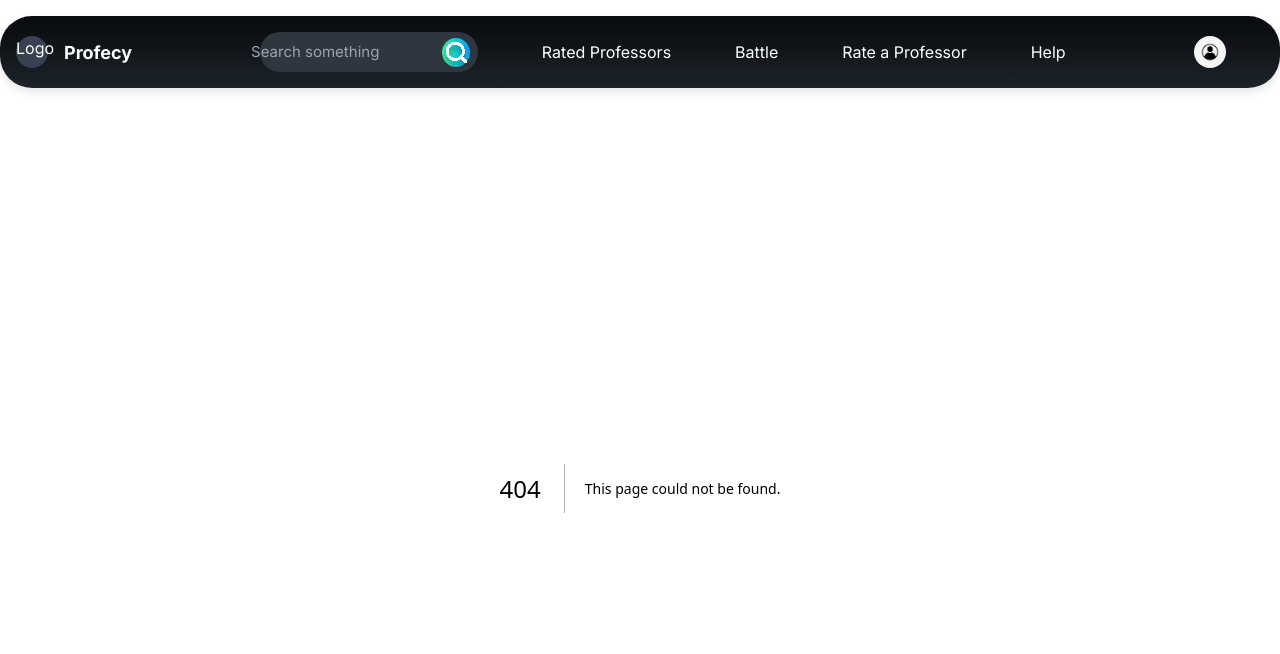
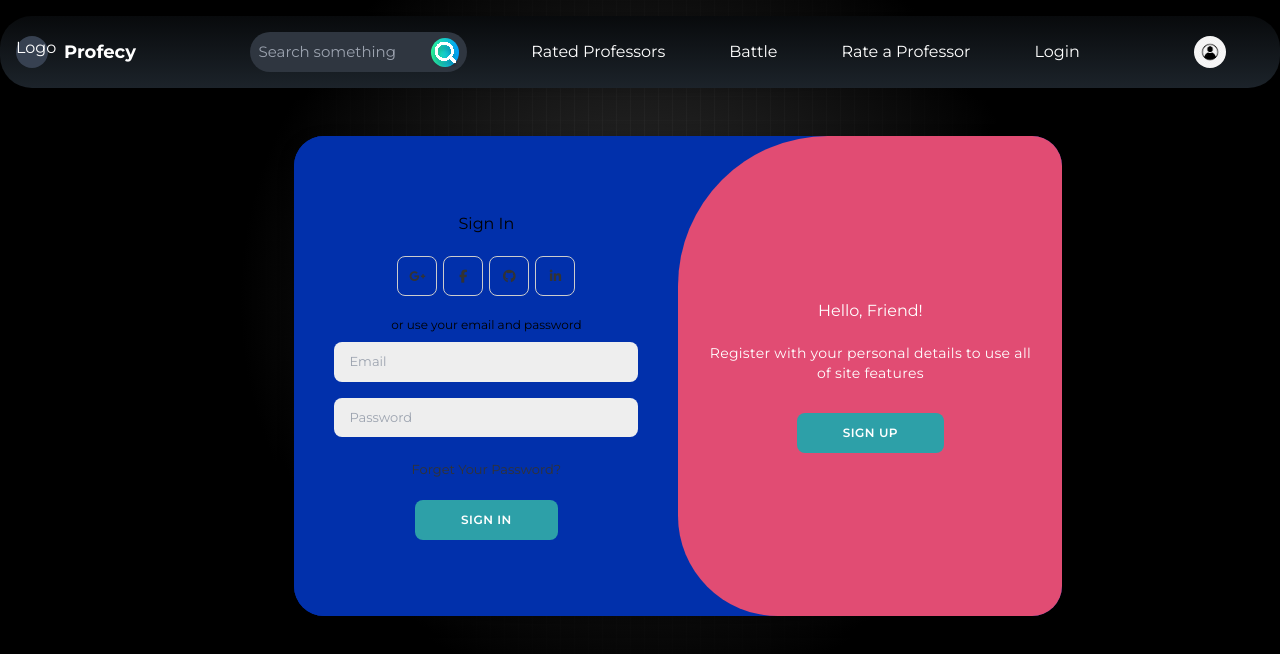
Before and after one commit to NitinTheGreat/Profecy, a Next.js app: page /login in a window 1280 px wide. Before the commit this address had no page. Shown: the top 654 px of the page. Built offline with nearby package versions, Linux system fonts and the light colour scheme.

Commit message:
till login page

```diff
--- /dev/null
+++ b/app/login/page.js
@@ -0,0 +1,86 @@
+'use client'
+import React, { useState } from 'react';
+import '../../styles/login.css';
+
+const Login = () => {
+  const [isRegisterActive, setIsRegisterActive] = useState(false);
+
+  const handleRegisterClick = () => {
+    setIsRegisterActive(true);
+  };
+
+  const handleLoginClick = () => {
+    setIsRegisterActive(false);
+  };
+
+  return (
+    <div className={`container ${isRegisterActive ? 'active' : ''}`} id="container">
+      <div className="form-container sign-up">
+        <form>
+          <h1>Create Account</h1>
+          <div className="social-icons">
+            <a href="#" className="icon">
+              <i className="fab fa-google-plus-g"></i>
+            </a>
+            <a href="#" className="icon">
+              <i className="fab fa-facebook-f"></i>
+            </a>
+            <a href="#" className="icon">
+              <i className="fab fa-github"></i>
+            </a>
+            <a href="#" className="icon">
+              <i className="fab fa-linkedin-in"></i>
+            </a>
+          </div>
+          <span>or use your email for registration</span>
+          <input type="text" placeholder="Name" />
+          <input type="email" placeholder="Email" />
+          <input type="password" placeholder="Password" />
+          <button>Sign Up</button>
+        </form>
+      </div>
+      <div className="form-container sign-in">
+        <form>
+          <h1>Sign In</h1>
+          <div className="social-icons">
+            <a href="#" className="icon">
+              <i className="fab fa-google-plus-g"></i>
+            </a>
+            <a href="#" className="icon">
+              <i className="fab fa-facebook-f"></i>
+            </a>
+            <a href="#" className="icon">
+              <i className="fab fa-github"></i>
+            </a>
+            <a href="#" className="icon">
+              <i className="fab fa-linkedin-in"></i>
+            </a>
+          </div>
+          <span>or use your email and password</span>
+          <input type="email" placeholder="Email" />
+          <input type="password" placeholder="Password" />
+          <a href="#">Forget Your Password?</a>
+          <button>Sign In</button>
+        </form>
+      </div>
+      <div className="toggle-container">
+        <div className="toggle">
+          <div className="toggle-panel toggle-left">
+            <h1>Welcome Back!</h1>
+            <p>Enter your personal details to use all of site features</p>
+            <button className={isRegisterActive ? '' : 'hidden'} onClick={handleLoginClick}>Sign In</button>
+          </div>
+          <div className="toggle-panel toggle-right">
+            <h1>Hello, Friend!</h1>
+            <p>
+              Register with your personal details to use all of site features
+            </p>
+            <button className={!isRegisterActive ? '' : 'hidden'} onClick={handleRegisterClick}>Sign Up</button>
+          </div>
+        </div>
+      </div>
+    </div>
+  );
+};
+
+export default Login;
--- a/components/Navbar.js
+++ b/components/Navbar.js
@@ -44,7 +44,7 @@
         <Link href="/rated">Rated Professors</Link>
         <Link href="/battle">Battle</Link>
         <Link href="/rate">Rate a Professor</Link>
-        <Link href="/help">Help</Link>
+        <Link href="/login">Login</Link>
       </div>
       <div className="profile">
         <Image
--- a/package.json
+++ b/package.json
@@ -9,6 +9,7 @@
     "lint": "next lint"
   },
   "dependencies": {
+    "@fortawesome/fontawesome-free": "^6.5.2",
     "clsx": "^2.1.1",
     "framer-motion": "^11.2.10",
     "next": "14.2.3",
--- /dev/null
+++ b/styles/login.css
@@ -0,0 +1,215 @@
+@import url('https://fonts.googleapis.com/css2?family=Montserrat:wght@300;400;500;600;700&display=swap');
+@import '~@fortawesome/fontawesome-free/css/all.min.css';
+*{
+    margin: 0;
+    padding: 0;
+    box-sizing: border-box;
+    font-family: 'Montserrat', sans-serif;
+}
+
+body{
+    /* background-color: #c9d6ff;
+    background: linear-gradient(to right, #e2e2e2, #c9d6ff); */
+
+    /* height: 100vh; */
+}
+
+.container{
+    display: flex;
+    align-items: center;
+    justify-content: center;
+    flex-direction: column;
+    background-color: #0130ab; /*here*/
+    border-radius: 30px;
+    box-shadow: 0 5px 15px rgba(0, 0, 0, 0.35);
+    position: relative;
+    overflow: hidden;
+    width: 768px;
+    max-width: 100%;
+    min-height: 480px;
+    margin-left: 23vw;
+    margin-top: 6vh;
+}
+
+.container p{
+    font-size: 14px;
+    line-height: 20px;
+    letter-spacing: 0.3px;
+    margin: 20px 0;
+}
+
+.container span{
+    font-size: 12px;
+}
+
+.container a{
+    color: #333;
+    font-size: 13px;
+    text-decoration: none;
+    margin: 15px 0 10px;
+}
+
+.container button{
+    background-color: #2da0a8;
+    color: #fff;
+    font-size: 12px;
+    padding: 10px 45px;
+    border: 1px solid transparent;
+    border-radius: 8px;
+    font-weight: 600;
+    letter-spacing: 0.5px;
+    text-transform: uppercase;
+    margin-top: 10px;
+    cursor: pointer;
+}
+
+.container button.hidden{
+    background-color: transparent;
+    border-color: #fff;
+}
+
+.container form{
+    background-color: #0130ab; /*here*/
+    display: flex;
+    align-items: center;
+    justify-content: center;
+    flex-direction: column;
+    padding: 0 40px;
+    height: 100%;
+}
+
+.container input{
+    background-color: #eee;
+    border: none;
+    margin: 8px 0;
+    padding: 10px 15px;
+    font-size: 13px;
+    border-radius: 8px;
+    width: 100%;
+    outline: none;
+}
+
+.form-container{
+    position: absolute;
+    top: 0;
+    height: 100%;
+    transition: all 0.6s ease-in-out;
+}
+
+.sign-in{
+    left: 0;
+    width: 50%;
+    z-index: 2;
+}
+
+.container.active .sign-in{
+    transform: translateX(100%);
+}
+
+.sign-up{
+    left: 0;
+    width: 50%;
+    opacity: 0;
+    z-index: 1;
+}
+
+.container.active .sign-up{
+    transform: translateX(100%);
+    opacity: 1;
+    z-index: 5;
+    animation: move 0.6s;
+}
+
+@keyframes move{
+    0%, 49.99%{
+        opacity: 0;
+        z-index: 1;
+    }
+    50%, 100%{
+        opacity: 1;
+        z-index: 5;
+    }
+}
+
+.social-icons{
+    margin: 20px 0;
+}
+
+.social-icons a{
+    border: 1px solid #ccc;
+    border-radius: 20%;
+    display: inline-flex;
+    justify-content: center;
+    align-items: center;
+    margin: 0 3px;
+    width: 40px;
+    height: 40px;
+}
+
+.toggle-container{
+    position: absolute;
+    top: 0;
+    left: 50%;
+    width: 50%;
+    height: 100%;
+    overflow: hidden;
+    transition: all 0.6s ease-in-out;
+    border-radius: 150px 0 0 100px;
+    z-index: 1000;
+}
+
+.container.active .toggle-container{
+    transform: translateX(-100%);
+    border-radius: 0 150px 100px 0;
+}
+
+.toggle{
+    /* background-color: #2da0a8; */
+    height: 100%;
+    /* background: linear-gradient(to right, #5c6bc0, #2da0a8); */
+    background-color: #E14C73;
+    color: #fff;
+    position: relative;
+    left: -100%;
+    height: 100%;
+    width: 200%;
+    transform: translateX(0);
+    transition: all 0.6s ease-in-out;
+}
+
+.container.active .toggle{
+    transform: translateX(50%);
+    background-color: #8D388D;
+}
+
+.toggle-panel{
+    position: absolute;
+    width: 50%;
+    height: 100%;
+    display: flex;
+    align-items: center;
+    justify-content: center;
+    flex-direction: column;
+    padding: 0 30px;
+    text-align: center;
+    top: 0;
+    transform: translateX(0);
+    transition: all 0.6s ease-in-out;
+}
+
+.toggle-left{
+    transform: translateX(-200%);
+}
+
+.container.active .toggle-left{
+    transform: translateX(0);
+}
+
+.toggle-right{
+    right: 0;
+    transform: translateX(0);
+}
+
+.container.active .toggle-right{
+    transform: translateX(200%);
+}
--- a/styles/navstyle.css
+++ b/styles/navstyle.css
@@ -11,7 +11,7 @@
     margin-top: 2vh;
     box-shadow: inset;
     position: sticky;
-    top: 1vh;
+    top: 0;
     z-index: 1000;
   }
 
```
Also changed, not shown: 1 other file (tests, documents, lock files or other folders).
